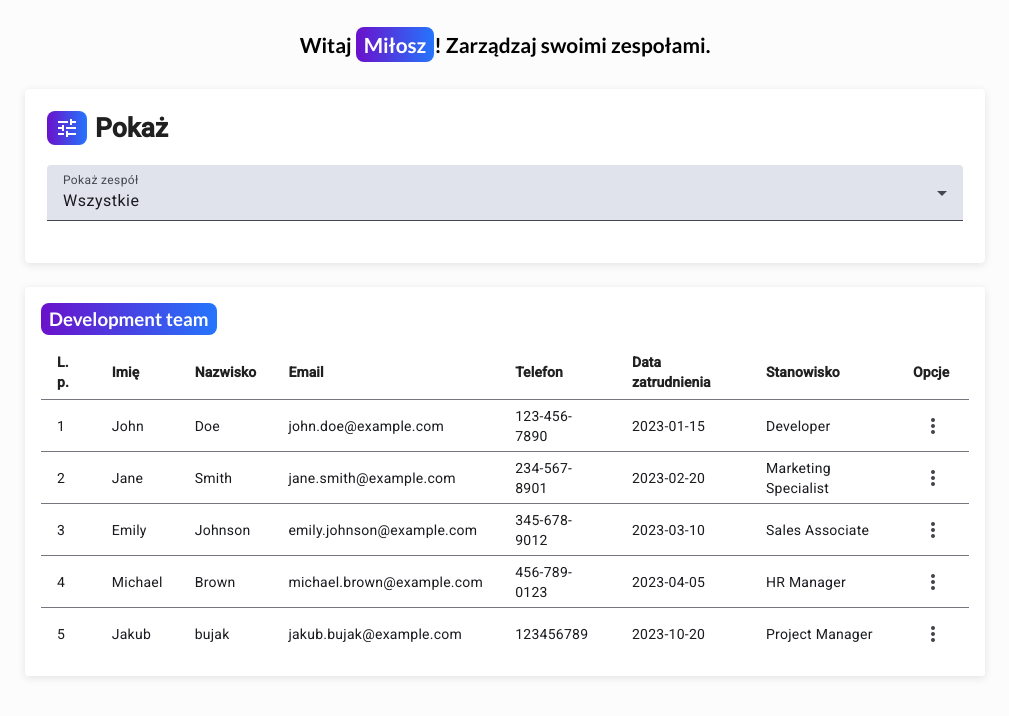
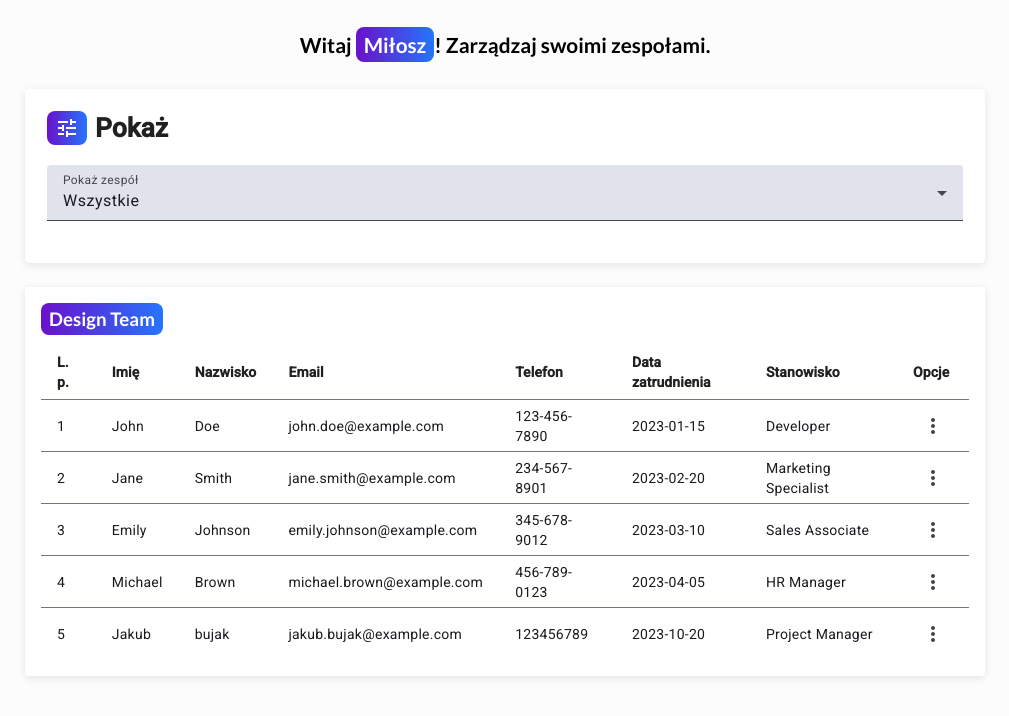
Before and after one commit to Nisser111/team-management-app, an Angular app in the folder frontend/: page / in a window 1280 px wide. Shown: the top 716 px of the page, without its empty margins (135-1144 px from the left). Built offline with nearby package versions, Linux system fonts and the light colour scheme.

Commit message:
Refactor app component to use TeamsContainer and update TeamSection to accept inputs for team name and employees

```diff
--- a/frontend/src/app/app.component.ts
+++ b/frontend/src/app/app.component.ts
@@ -3,6 +3,7 @@ import { RouterOutlet } from "@angular/router";
 import { FilterHeaderComponent } from "../components/filter-header/filter-header.component";
 import { HelloUserHeaderComponent } from "../components/hello-user-header/hello-user-header.component";
 import { TeamSectionComponent } from "../components/team-section/team-section.component";
+import { TeamsContainerComponent } from "../components/teams-container/teams-container.component";
 
 @Component({
   selector: "app-root",
@@ -10,7 +11,7 @@ import { TeamSectionComponent } from "../components/team-section/team-section.co
     RouterOutlet,
     FilterHeaderComponent,
     HelloUserHeaderComponent,
-    TeamSectionComponent,
+    TeamsContainerComponent,
   ],
   template: `
     <app-hello-user-header></app-hello-user-header>
@@ -18,7 +19,7 @@ import { TeamSectionComponent } from "../components/team-section/team-section.co
     <app-filter-header></app-filter-header>
 
     <main>
-      <app-team-section></app-team-section>
+      <app-teams-container></app-teams-container>
     </main>
 
     <router-outlet />
--- a/frontend/src/components/team-section/team-section.component.ts
+++ b/frontend/src/components/team-section/team-section.component.ts
@@ -1,4 +1,4 @@
-import { Component } from "@angular/core";
+import { Component, Input } from "@angular/core";
 import { MatTableModule } from "@angular/material/table";
 import { CommonModule } from "@angular/common";
 import { MatIcon } from "@angular/material/icon";
@@ -77,7 +77,8 @@ import { Employee } from "../../interfaces/Employee.interface";
   styleUrls: ["../../styles/employees-tables.scss"],
 })
 export class TeamSectionComponent {
-  teamName: string = "Development team";
+  @Input() teamName: string = "";
+  @Input() employees: Employee[] = [];
 
   displayedColumns: string[] = [
     "id",
@@ -89,57 +90,4 @@ export class TeamSectionComponent {
     "role",
     "options",
   ];
-  // temp
-  employees: Employee[] = [
-    {
-      id: 1,
-      firstName: "John",
-      lastName: "Doe",
-      email: "john.doe@example.com",
-      phone: "123-456-7890",
-      hireDate: "2023-01-15",
-      role: "Developer",
-      teamId: 1,
-    },
-    {
-      id: 2,
-      firstName: "Jane",
-      lastName: "Smith",
-      email: "jane.smith@example.com",
-      phone: "234-567-8901",
-      hireDate: "2023-02-20",
-      role: "Marketing Specialist",
-      teamId: 2,
-    },
-    {
-      id: 3,
-      firstName: "Emily",
-      lastName: "Johnson",
-      email: "emily.johnson@example.com",
-      phone: "345-678-9012",
-      hireDate: "2023-03-10",
-      role: "Sales Associate",
-      teamId: 3,
-    },
-    {
-      id: 4,
-      firstName: "Michael",
-      lastName: "Brown",
-      email: "michael.brown@example.com",
-      phone: "456-789-0123",
-      hireDate: "2023-04-05",
-      role: "HR Manager",
-      teamId: 4,
-    },
-    {
-      id: 14,
-      firstName: "Jakub",
-      lastName: "bujak",
-      email: "jakub.bujak@example.com",
-      phone: "123456789",
-      hireDate: "2023-10-20",
-      role: "Project Manager",
-      teamId: 2,
-    },
-  ];
 }
--- /dev/null
+++ b/frontend/src/components/teams-container/teams-container.component.ts
@@ -0,0 +1,92 @@
+import { Component } from "@angular/core";
+import { TeamSectionComponent } from "../team-section/team-section.component";
+import { Employee } from "../../interfaces/Employee.interface";
+
+@Component({
+  selector: "app-teams-container",
+  imports: [TeamSectionComponent],
+  template: ` <app-team-section
+    [teamName]="teams[4].name"
+    [employees]="employees"
+  ></app-team-section>`,
+  styles: ``,
+})
+export class TeamsContainerComponent {
+  // Temp
+  teams = [
+    {
+      id: 1,
+      name: "Development Team",
+    },
+    {
+      id: 2,
+      name: "Front-end team",
+    },
+    {
+      id: 3,
+      name: "Sales Team",
+    },
+    {
+      id: 4,
+      name: "HR Team",
+    },
+    {
+      id: 5,
+      name: "Design Team",
+    },
+  ];
+
+  // temp
+  employees: Employee[] = [
+    {
+      id: 1,
+      firstName: "John",
+      lastName: "Doe",
+      email: "john.doe@example.com",
+      phone: "123-456-7890",
+      hireDate: "2023-01-15",
+      role: "Developer",
+      teamId: 1,
+    },
+    {
+      id: 2,
+      firstName: "Jane",
+      lastName: "Smith",
+      email: "jane.smith@example.com",
+      phone: "234-567-8901",
+      hireDate: "2023-02-20",
+      role: "Marketing Specialist",
+      teamId: 2,
+    },
+    {
+      id: 3,
+      firstName: "Emily",
+      lastName: "Johnson",
+      email: "emily.johnson@example.com",
+      phone: "345-678-9012",
+      hireDate: "2023-03-10",
+      role: "Sales Associate",
+      teamId: 3,
+    },
+    {
+      id: 4,
+      firstName: "Michael",
+      lastName: "Brown",
+      email: "michael.brown@example.com",
+      phone: "456-789-0123",
+      hireDate: "2023-04-05",
+      role: "HR Manager",
+      teamId: 4,
+    },
+    {
+      id: 14,
+      firstName: "Jakub",
+      lastName: "bujak",
+      email: "jakub.bujak@example.com",
+      phone: "123456789",
+      hireDate: "2023-10-20",
+      role: "Project Manager",
+      teamId: 2,
+    },
+  ];
+}
```
